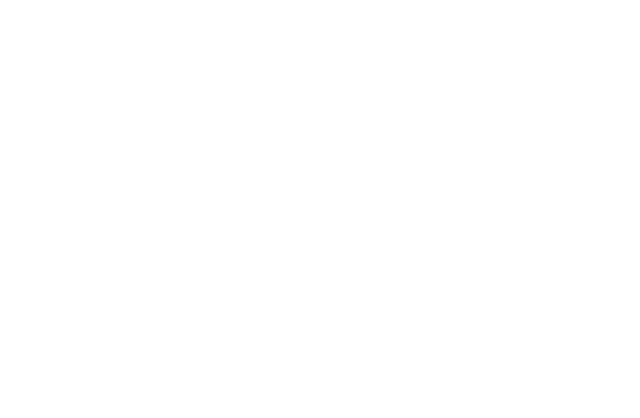
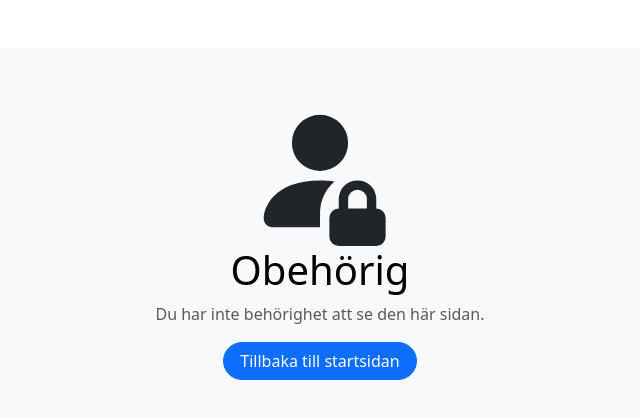
Before and after one commit to samzih/wie22d-examensarbete, a React (Vite) app in the folder client/: page /unauthorized in a window 1280 px wide. Before the commit this address had no page. Shown: the top 418 px of the page, without its empty margins (320-960 px from the left). Built offline with nearby package versions, Linux system fonts and the light colour scheme.

Commit message:
Unauthorized users get redirected

```diff
--- a/client/src/App.jsx
+++ b/client/src/App.jsx
@@ -14,6 +14,7 @@
 import UserOrders from './pages/UserOrders'
 import OrderProvider from './context/OrderContext'
 import AdminOrders from './pages/AdminOrders'
+import Unauthorized from './pages/Unauthorized'
 
 
 function App() {
@@ -36,6 +37,7 @@
                     <Route path='orders' element={<UserOrders />} />
                     <Route path='admin/orders' element={<AdminOrders />} />
                   </Route>
+                  <Route path='/unauthorized' element={<Unauthorized />} />
                 </Routes>
               </div>
 
--- a/client/src/pages/AdminOrders.jsx
+++ b/client/src/pages/AdminOrders.jsx
@@ -14,7 +14,7 @@
 
     useEffect(() => {
         if (!user.isAdmin) {
-            return navigate('/user/profile');
+            return navigate('/unauthorized');
         }
 
         getAllOrders();
--- /dev/null
+++ b/client/src/pages/Unauthorized.jsx
@@ -0,0 +1,19 @@
+import { Container, Button } from 'react-bootstrap'
+import { Link } from 'react-router-dom'
+import { BsPersonFillLock } from 'react-icons/bs'
+
+
+function Unauthorized() {
+    return (
+        <Container className='my-5'>
+            <Container className='p-5 text-center bg-body-tertiary rounded-3'>
+                <BsPersonFillLock size={150} />
+                <h1 className='text-body-emphasis'>Obehörig</h1>
+                <p className='text-muted'>Du har inte behörighet att se den här sidan.</p>
+                <Button as={Link} to='/' className='px-3 mb-3 rounded-pill'>Tillbaka till startsidan</Button>
+            </Container>
+        </Container>
+    )
+}
+
+export default Unauthorized
--- a/client/src/pages/User.jsx
+++ b/client/src/pages/User.jsx
@@ -11,12 +11,13 @@
 
 
     useEffect(() => {
-        !user && navigate('/');
+        !user && navigate('/unauthorized');
     }, []);
 
 
     return (
         <>
+            {user &&
                 <Container fluid>
                     <Row className='min-vh-100'>
                         <Col sm={3} className='p-3 text-bg-dark'>
@@ -27,6 +28,7 @@
                         </Col>
                     </Row>
                 </Container>
+            }
         </>
     )
 }
```
Lines whose indentation alone changed are shown as unchanged.
